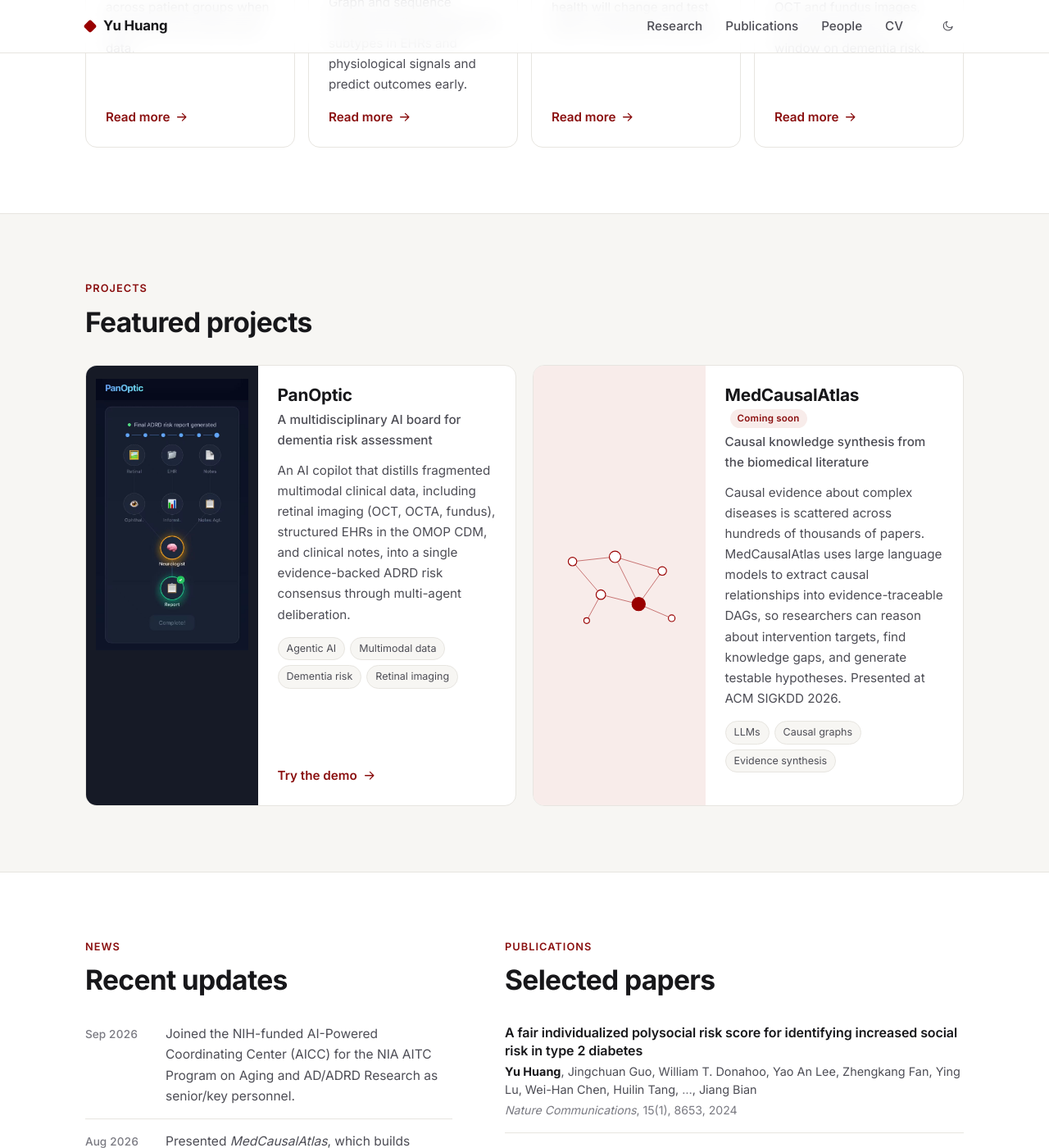
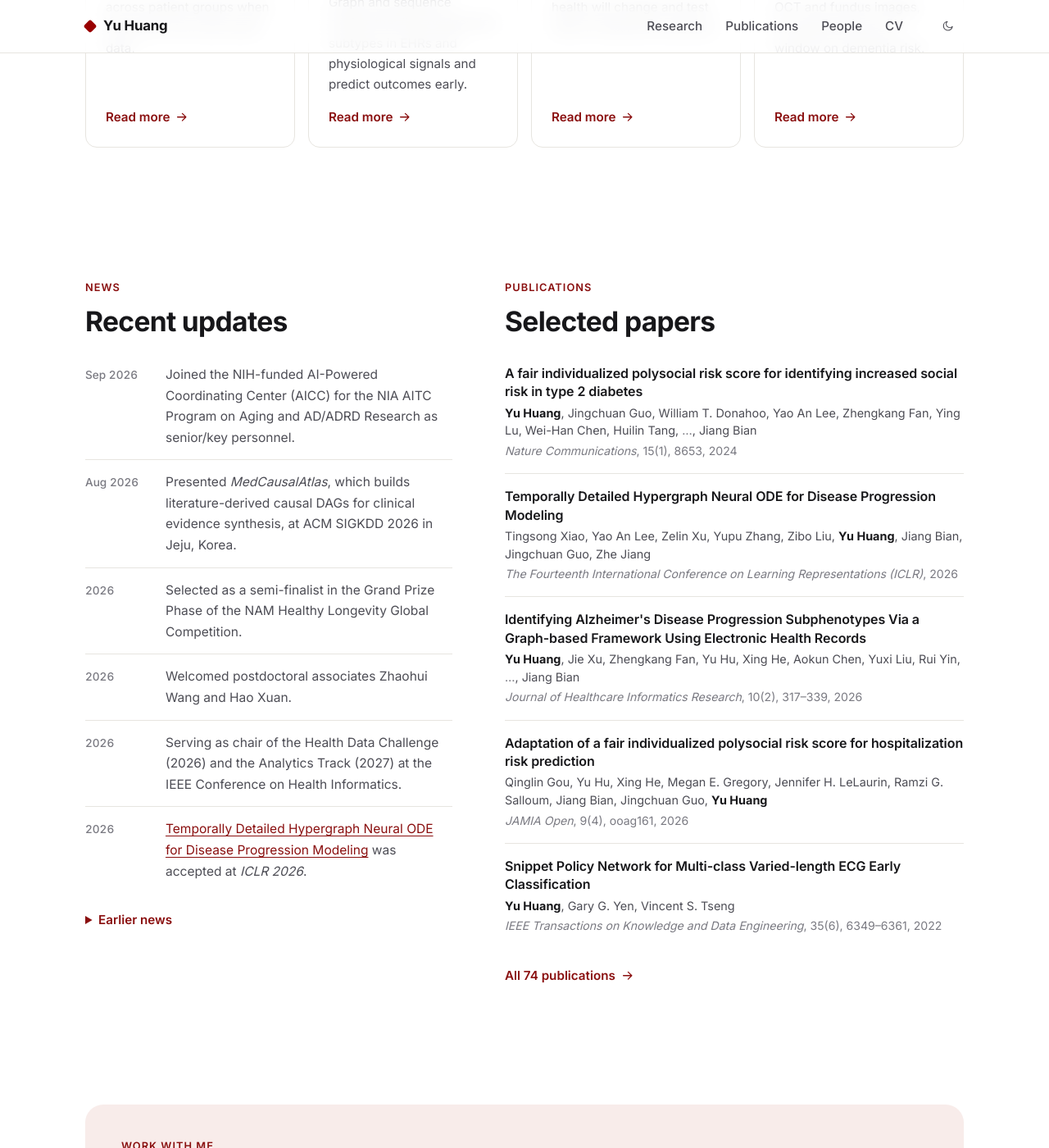
Before and after one commit to yuvisu/yuvisu.github.io, a Jekyll site: the page built from index.html, in a window 1280 px wide and 1400 px high, scrolled down 1270 px. Shown: the whole window at 82% size. Built offline with Jekyll 4.4.1, drawn with Linux system fonts in a browser that asks for light colours.

Commit message:
Remove featured project cards from home and Research pages
Co-Authored-By: Claude Opus 5.5 <noreply@anthropic.com>

```diff
--- a/_data/research.yml
+++ b/_data/research.yml
@@ -50,28 +50,3 @@ themes:
       on explanations aligned with retinal anatomy, and on multimodal systems that
       use routine eye care to assess dementia risk.
     papers: [chang2026ophmae, chang2026sail, liu2026cerebra]
-
-projects:
-  - title: PanOptic
-    tagline: A multidisciplinary AI board for dementia risk assessment
-    description: >-
-      An AI copilot that distills fragmented multimodal clinical data, including
-      retinal imaging (OCT, OCTA, fundus), structured EHRs in the OMOP CDM, and
-      clinical notes, into a single evidence-backed ADRD risk consensus through
-      multi-agent deliberation.
-    image: /images/projects/panoptic.jpg
-    link: http://54.65.246.49/
-    link_label: Try the demo
-    tags: [Agentic AI, Multimodal data, Dementia risk, Retinal imaging]
-    papers: [liu2026cerebra, huang2026graphad]
-
-  - title: MedCausalAtlas
-    tagline: Causal knowledge synthesis from the biomedical literature
-    description: >-
-      Causal evidence about complex diseases is scattered across hundreds of
-      thousands of papers. MedCausalAtlas uses large language models to extract
-      causal relationships into evidence-traceable DAGs, so researchers can reason
-      about intervention targets, find knowledge gaps, and generate testable
-      hypotheses. Presented at ACM SIGKDD 2026.
-    status: Coming soon
-    tags: [LLMs, Causal graphs, Evidence synthesis]
--- a/_includes/project.html
+++ /dev/null
@@ -1,34 +0,0 @@
-{%- assign pr = include.project -%}
-<article class="project">
-  <div class="project-media{% unless pr.image %} project-media-art{% endunless %}">
-    {%- if pr.image %}
-    <img src="{{ pr.image | relative_url }}" alt="Screenshot of {{ pr.title }}" loading="lazy">
-    {%- else %}
-    <svg viewBox="0 0 320 200" aria-hidden="true" class="dag">
-      <path d="M60 50 150 40M60 50 120 120M150 40 250 70M150 40 200 140M120 120 200 140M250 70 200 140M120 120 90 175M200 140 270 170"/>
-      <circle cx="60" cy="50" r="9"/><circle cx="150" cy="40" r="12"/><circle cx="250" cy="70" r="9"/>
-      <circle cx="120" cy="120" r="10"/><circle cx="200" cy="140" r="14" class="hub"/><circle cx="90" cy="175" r="6"/><circle cx="270" cy="170" r="7"/>
-    </svg>
-    {%- endif %}
-  </div>
-  <div class="project-body">
-    <div class="project-head">
-      <h3>{{ pr.title }}</h3>
-      {% if pr.status %}<span class="tag tag-note">{{ pr.status }}</span>{% endif %}
-    </div>
-    <p class="project-tagline">{{ pr.tagline }}</p>
-    <p>{{ pr.description }}</p>
-    <ul class="chips">{% for t in pr.tags %}<li>{{ t }}</li>{% endfor %}</ul>
-    {%- if include.papers and pr.papers %}
-    <p class="project-papers-label">Related papers</p>
-    <ul class="mini-pubs">
-      {%- for k in pr.papers %}{% assign p = site.data.publications.items | where: "key", k | first %}{% if p %}
-      <li>{% if p.url %}<a href="{{ p.url }}">{{ p.title }}</a>{% else %}{{ p.title }}{% endif %} <span class="muted">· <em>{{ p.venue }}</em>, {{ p.year }}</span></li>
-      {%- endif %}{% endfor %}
-    </ul>
-    {%- endif %}
-    {%- if pr.link %}
-    <a class="text-link" href="{{ pr.link }}">{{ pr.link_label | default: "Visit project" }} {% include icon.html name="arrow" %}</a>
-    {%- endif %}
-  </div>
-</article>
--- a/assets/css/site.css
+++ b/assets/css/site.css
@@ -216,26 +216,6 @@ ul, ol { margin: 0; padding: 0; list-style: none; }
 .theme-icon .icon { width: 24px; height: 24px; }
 .theme-num { position: absolute; top: 22px; right: 24px; color: var(--text-3); font-size: 0.85rem; font-variant-numeric: tabular-nums; }
 
-/* ---------- Projects ---------- */
-.projects { display: grid; grid-template-columns: repeat(2, minmax(0, 1fr)); gap: 20px; }
-.project { display: grid; grid-template-columns: minmax(0, 0.8fr) minmax(0, 1.2fr); border-radius: var(--radius); overflow: hidden; background: var(--bg-raised); border: 1px solid var(--border); }
-.project-media { background: #161a26; min-height: 260px; position: relative; }
-.project-media img { position: absolute; inset: 0; width: 100%; height: 100%; padding: 16px 12px 0; object-fit: contain; object-position: top center; }
-.project-media-art { background: var(--accent-soft); display: grid; place-items: center; }
-.dag { width: 88%; height: auto; }
-.dag path { stroke: var(--accent); stroke-width: 1.6; fill: none; opacity: 0.55; }
-.dag circle { fill: var(--bg-raised); stroke: var(--accent); stroke-width: 2; }
-.dag circle.hub { fill: var(--accent); }
-.project-body { padding: 24px; display: flex; flex-direction: column; }
-.project-head { display: flex; align-items: center; gap: 4px; flex-wrap: wrap; }
-.project-head h3 { font-size: 1.3rem; }
-.project-tagline { color: var(--accent-ink); font-weight: 500; margin: 4px 0 12px; font-size: 0.95rem; }
-.project-body > p { color: var(--text-2); font-size: 0.95rem; }
-.project-papers-label { font-size: 0.8rem; font-weight: 600; color: var(--text-3); text-transform: uppercase; letter-spacing: 0.06em; margin: 4px 0 6px; }
-.mini-pubs { margin-bottom: 16px; font-size: 0.9rem; }
-.mini-pubs li { margin-bottom: 6px; line-height: 1.45; }
-.project .text-link { margin-top: auto; }
-
 /* ---------- News ---------- */
 .news li { display: grid; grid-template-columns: 82px minmax(0, 1fr); gap: 16px; padding: 14px 0; border-top: 1px solid var(--border); }
 .news li:first-child { border-top: 0; padding-top: 0; }
@@ -344,7 +324,6 @@ ul, ol { margin: 0; padding: 0; list-style: none; }
 /* ---------- Responsive ---------- */
 @media (max-width: 1000px) {
   .themes { grid-template-columns: repeat(2, minmax(0, 1fr)); }
-  .projects { grid-template-columns: minmax(0, 1fr); }
   .people { grid-template-columns: repeat(2, minmax(0, 1fr)); }
   .split { grid-template-columns: minmax(0, 1fr); gap: 56px; }
 }
@@ -379,8 +358,6 @@ ul, ol { margin: 0; padding: 0; list-style: none; }
 @media (max-width: 560px) {
   .themes { grid-template-columns: minmax(0, 1fr); }
   .people { grid-template-columns: minmax(0, 1fr); }
-  .project { grid-template-columns: minmax(0, 1fr); }
-  .project-media { min-height: 200px; }
   .news li { grid-template-columns: minmax(0, 1fr); gap: 2px; }
   .row { grid-template-columns: minmax(0, 1fr); gap: 2px; }
 }
--- a/index.html
+++ b/index.html
@@ -68,17 +68,6 @@ redirect_from:
   </div>
 </section>
 
-<section class="section section-soft">
-  <div class="container">
-    <div class="section-head">
-      <p class="eyebrow">Projects</p>
-      <h2>Featured projects</h2>
-    </div>
-    <div class="projects">
-      {%- for pr in r.projects %}{% include project.html project=pr %}{% endfor %}
-    </div>
-  </div>
-</section>
 
 <section class="section">
   <div class="container split">
```
Also changed, not shown: research.html (+0 -12 lines), images/projects/panoptic.jpg (deleted).
